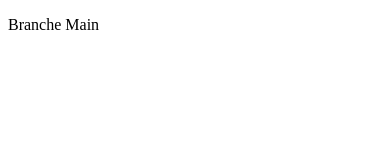
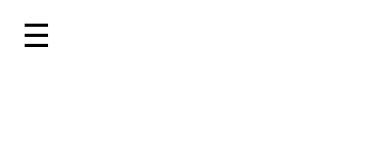
Before and after one commit to kvbcs/briefV3, an Angular app: page /sidebar in a window 390 px wide. Before the commit this address led to /. Shown: the top 160 px of the page. Built offline with nearby package versions, Linux system fonts and the light colour scheme.

Commit message:
feat(sidebar): create mobile-first sidebar with toggle button and conditional menu based on user role

```diff
--- a/src/app/app.component.html
+++ b/src/app/app.component.html
@@ -1,3 +1 @@
-<p>Branche Main</p>
-
 <router-outlet></router-outlet>
--- a/src/app/app.routes.ts
+++ b/src/app/app.routes.ts
@@ -1,3 +1,7 @@
 import { Routes } from '@angular/router';
+import { SidebarComponent } from './layout/sidebar/sidebar.component';
 
-export const routes: Routes = [];
+export const routes: Routes = [
+    //autres routes ici
+  { path: 'sidebar', component: SidebarComponent },
+];
--- a/src/app/layout/sidebar/sidebar.component.css
+++ b/src/app/layout/sidebar/sidebar.component.css
@@ -0,0 +1,38 @@
+
+.sidebar ul {
+  list-style: none;
+  padding: 0;
+}
+
+.sidebar li {
+  margin-bottom: 1rem;
+}
+
+.sidebar a {
+  text-decoration: none;
+  color: #333;
+  font-weight: 600;
+}
+
+.sidebar-toggle {
+  position: fixed;
+  top: 1rem;
+  left: 1rem;
+  background: none;
+  border: none;
+  font-size: 2rem;
+  cursor: pointer;
+  z-index: 1001;
+}
+
+.sidebar {
+  position: fixed;
+  top: 0;
+  left: 0;
+  width: 75%;
+  height: 100vh;
+  background-color: #f3f3f3;
+  padding: 2rem 1rem;
+  box-shadow: 2px 0 6px rgba(0, 0, 0, 0.1);
+  z-index: 1000;
+}
--- a/src/app/layout/sidebar/sidebar.component.html
+++ b/src/app/layout/sidebar/sidebar.component.html
@@ -1 +1,22 @@
-<p>sidebar works!</p>
+<!-- Bouton visible en haut à gauche -->
+<button class="sidebar-toggle" (click)="toggleSidebar()">☰</button>
+
+<!-- Contenu conditionnel de la sidebar -->
+@if (isOpen()) {
+  <nav class="sidebar">
+    @if (role === 'user') {
+      <ul>
+        <li><a routerLink="/listes">Mes listes</a></li>
+        <li><a routerLink="/groupes">Mes groupes</a></li>
+        <li><a routerLink="/profil">Mon profil</a></li>
+        <li><a (click)="logout()">Déconnexion</a></li>
+      </ul>
+    } @else if (role === 'admin') {
+      <ul>
+        <li><a routerLink="/admin/dashboard">Dashboard</a></li>
+        <li><a routerLink="/admin/users">Gestion utilisateurs</a></li>
+        <li><a (click)="logout()">🚪 Déconnexion</a></li>
+      </ul>
+    }
+  </nav>
+}
--- a/src/app/layout/sidebar/sidebar.component.ts
+++ b/src/app/layout/sidebar/sidebar.component.ts
@@ -1,11 +1,21 @@
-import { Component } from '@angular/core';
+import { Component, signal } from '@angular/core';
 
 @Component({
   selector: 'app-sidebar',
   imports: [],
   templateUrl: './sidebar.component.html',
-  styleUrl: './sidebar.component.css'
+  styleUrl: './sidebar.component.css',
 })
 export class SidebarComponent {
+  role = 'user'; // à remplacer plus tard par un service Auth ou un signal
+  isOpen = signal(false); // par défaut la sidebar est cachée
 
+  toggleSidebar(): void {
+    this.isOpen.update((prev) => !prev);
+  }
+
+  logout() {
+    console.log('Déconnexion');
+    // redirect ou clear storage ici plus tard
+  }
 }
```
